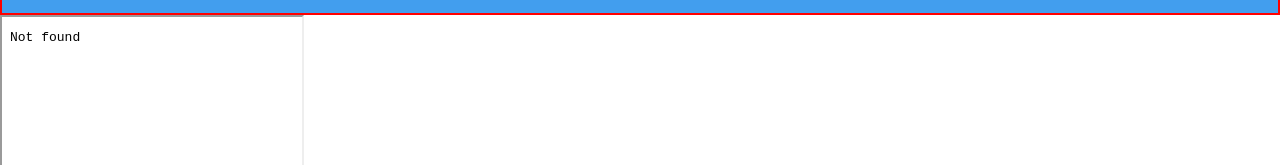
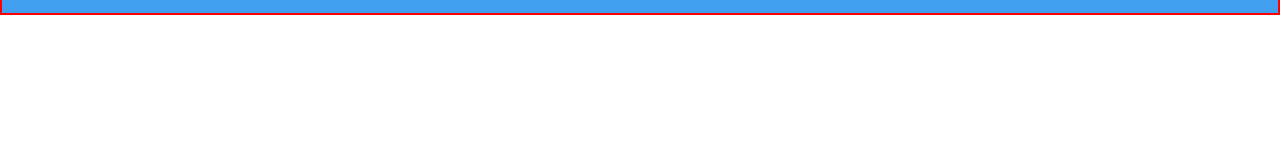
Before and after one commit to Amitesh-191885/Navratriwish.github.io, a plain HTML site: page index.html in a window 1280 px wide. Shown: the part 805-970 px from the top of the page. After the commit the page ends 820 px from the top, so only its background shows below. Drawn offline with Linux system fonts and the light colour scheme.

Commit message:
bug fixed

```diff
--- a/index.html
+++ b/index.html
@@ -59,7 +59,7 @@
     </div>
 
   </div>
-  <iframe src="DurgaAssests/songd.mp3" allow="autoplay" id="audio" style="width: 120; height: 60;"></iframe>
+  <audio src="DurgaAssests/songd.mp3" allow="autoplay" id="audio" style="width: 120; height: 60;"></audio>
   <script>
     var slideIndex = 0;
     showSlides();
```
